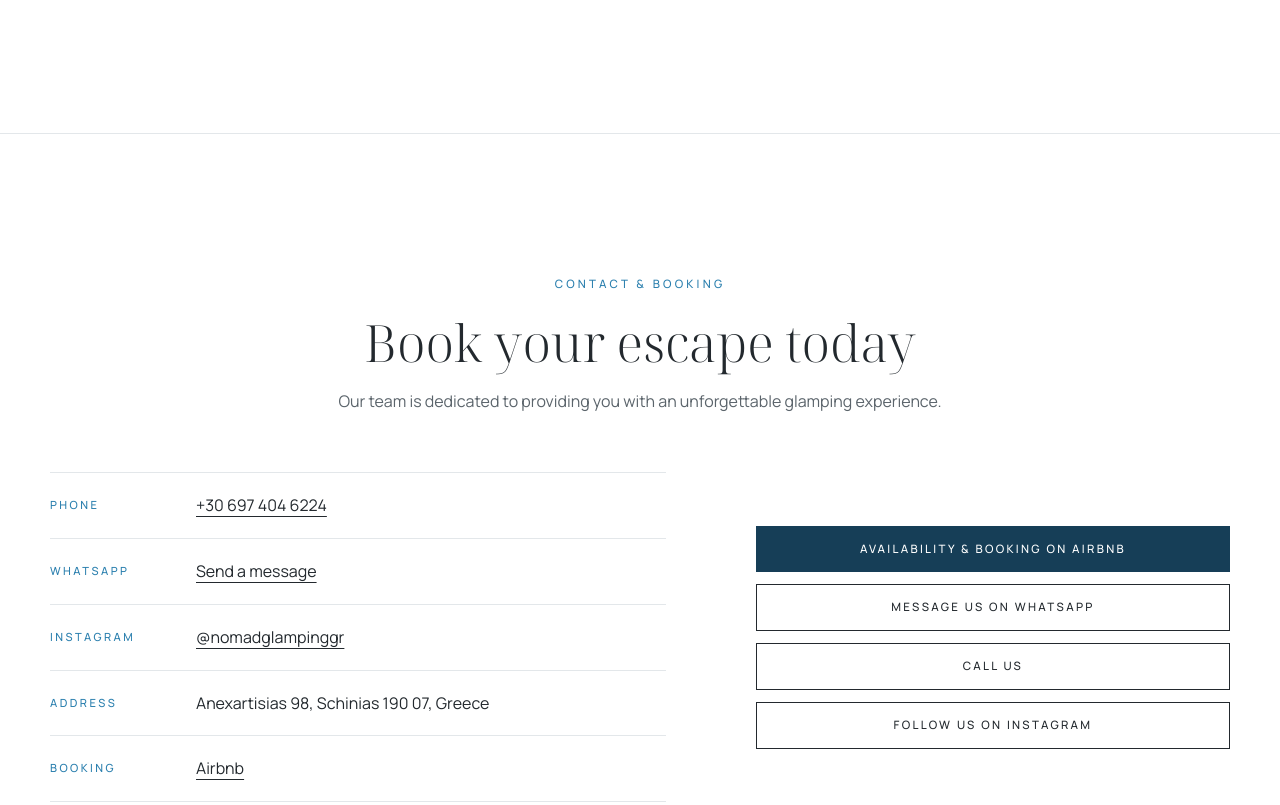
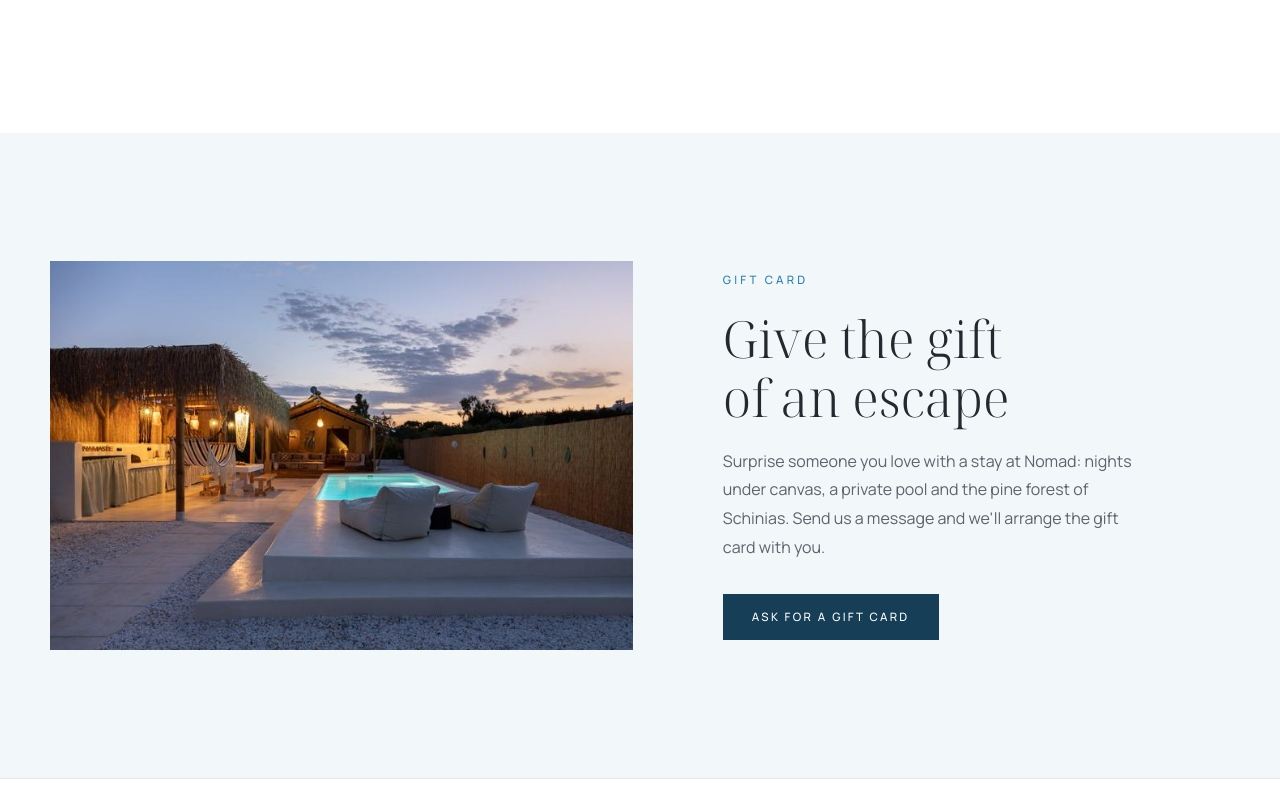
Before and after one commit to manina1-dev/Nomad-Glamping, a plain HTML site: page index.html in a window 1280 px wide. Shown: the part 5200-6005 px from the top of the page. Drawn offline with Linux system fonts and the light colour scheme.

Commit message:
Add a gift card section and help search engines find the site
Gift card section on the home page with a WhatsApp button that opens a
prefilled gift-card message. Add sitemap.xml, robots.txt, canonical
links, and full share-preview URLs on both pages.

Co-Authored-By: Claude Opus 5.5 <noreply@anthropic.com>
Claude-Session: https://claude.ai/code/session_01HBGCxN9FqRgaN8RkMpGGTG

```diff
--- a/css/style.css
+++ b/css/style.css
@@ -207,6 +207,14 @@ button { font: inherit; }
 .lb-prev { left: 16px; top: 50%; transform: translateY(-50%); }
 .lb-next { right: 16px; top: 50%; transform: translateY(-50%); }
 
+/* Gift card */
+.gift { padding: clamp(80px, 10vw, 130px) 0; background: var(--tint); }
+.gift-grid { display: grid; grid-template-columns: 1.150fr 1fr; gap: clamp(32px, 7vw, 100px); align-items: center; }
+.gift-grid img { width: 100%; aspect-ratio: 3 / 2; object-fit: cover; }
+.gift-copy h2 { margin-bottom: 20px; }
+.gift-copy p:not(.kicker) { max-width: 42ch; margin-bottom: 32px; }
+@media (max-width: 960px) { .gift-grid { grid-template-columns: 1fr; } }
+
 /* Contact */
 .contact { padding: clamp(80px, 11vw, 140px) 0 clamp(60px, 8vw, 100px); border-top: 1px solid var(--line); }
 .contact-grid { display: grid; grid-template-columns: 1.300fr 1fr; gap: clamp(32px, 7vw, 100px); align-items: center; margin-top: 56px; }
--- a/index.html
+++ b/index.html
@@ -8,7 +8,10 @@
   <meta property="og:title" content="Nomad Glamping | property with private pool | Schinias, Greece">
   <meta property="og:description" content="An exclusive glamping site with a private swimming pool, sleeping up to six guests.">
   <meta property="og:type" content="website">
-  <meta property="og:image" content="assets/photos/nomad-19.jpg">
+  <meta property="og:image" content="https://www.nomadglamping.gr/assets/photos/nomad-19.jpg">
+  <meta property="og:url" content="https://www.nomadglamping.gr/">
+  <meta property="og:site_name" content="Nomad Glamping">
+  <link rel="canonical" href="https://www.nomadglamping.gr/">
   <meta name="theme-color" content="#ffffff">
   <link rel="icon" href="assets/favicon.svg" type="image/svg+xml">
   <link rel="preconnect" href="https://fonts.googleapis.com">
@@ -45,6 +48,7 @@
       <a href="#location" data-en="Location">Τοποθεσία</a>
       <a href="around.html" data-en="Around Nomad">Γύρω από το Nomad</a>
       <a href="#contact" data-en="Contact &amp; Booking">Επικοινωνία &amp; Κράτηση</a>
+      <a href="#gift" data-en="Gift card">Δωροκάρτα</a>
     </nav>
     <div class="menu-foot">
       <button class="lang lang-m" aria-label="Switch to English">EN</button>
@@ -250,6 +254,18 @@
       </div>
     </section>
 
+    <section class="gift" id="gift">
+      <div class="wrap gift-grid">
+        <img src="assets/thumbs/nomad-52.jpg" width="720" height="480" loading="lazy" alt="Το Nomad το βράδυ" data-alt-en="Nomad at night">
+        <div class="gift-copy">
+          <p class="kicker" data-en="Gift card">Δωροκάρτα</p>
+          <h2 data-en="Give the gift of an escape">Χαρίστε μια απόδραση</h2>
+          <p data-en="Surprise someone you love with a stay at Nomad: nights under canvas, a private pool and the pine forest of Schinias. Send us a message and we'll arrange the gift card with you.">Κάντε δώρο σε κάποιον που αγαπάτε μια διαμονή στο Nomad: νύχτες κάτω από το πανί, ιδιωτική πισίνα και το πευκοδάσος του Σχοινιά. Στείλτε μας μήνυμα και θα κανονίσουμε μαζί τη δωροκάρτα.</p>
+          <a class="btn btn-solid" data-wa="gift" href="https://wa.me/306974046224" target="_blank" rel="noopener" data-en="Ask for a gift card">Ζητήστε δωροκάρτα</a>
+        </div>
+      </div>
+    </section>
+
     <section class="contact" id="contact">
       <div class="wrap center-head">
         <p class="kicker" data-en="Contact &amp; Booking">Επικοινωνία &amp; Κράτηση</p>
--- a/js/main.js
+++ b/js/main.js
@@ -31,8 +31,12 @@ function setLang(next) {
   const waText = lang === "el"
     ? "Γεια σας! Ενδιαφέρομαι για διαμονή στο Nomad Glamping.\nΗμερομηνίες: \nΆτομα: "
     : "Hello! I am interested in staying at Nomad Glamping.\nDates: \nGuests: ";
+  const giftText = lang === "el"
+    ? "Γεια σας! Θα ήθελα μια δωροκάρτα για διαμονή στο Nomad Glamping.\nΔιανυκτερεύσεις: \nΆτομα: "
+    : "Hello! I would like a gift card for a stay at Nomad Glamping.\nNights: \nGuests: ";
   document.querySelectorAll("a[data-wa]").forEach((a) => {
-    a.href = "https://wa.me/306974046224?text=" + encodeURIComponent(waText);
+    const text = a.dataset.wa === "gift" ? giftText : waText;
+    a.href = "https://wa.me/306974046224?text=" + encodeURIComponent(text);
   });
   const map = document.querySelector(".map-frame iframe");
   if (map) {
@@ -122,7 +126,7 @@ document.addEventListener("keydown", (e) => {
 });
 
 /* ---------- Reveal on scroll ---------- */
-const revealEls = document.querySelectorAll(".intro-head > *, .duo-main, .duo-side, .specs, .center-head, .room, .band-copy, .contact-grid, .location, .area-head, .place, .area-cta");
+const revealEls = document.querySelectorAll(".intro-head > *, .duo-main, .duo-side, .specs, .center-head, .room, .band-copy, .gift-grid, .contact-grid, .location, .area-head, .place, .area-cta");
 if ("IntersectionObserver" in window) {
   const io = new IntersectionObserver((entries) => {
     entries.forEach((en) => { if (en.isIntersecting) { en.target.classList.add("in"); io.unobserve(en.target); } });
```
Also changed, not shown: around.html (+5 -1 lines), sitemap.xml (added, +13 -0 lines), robots.txt (added).
